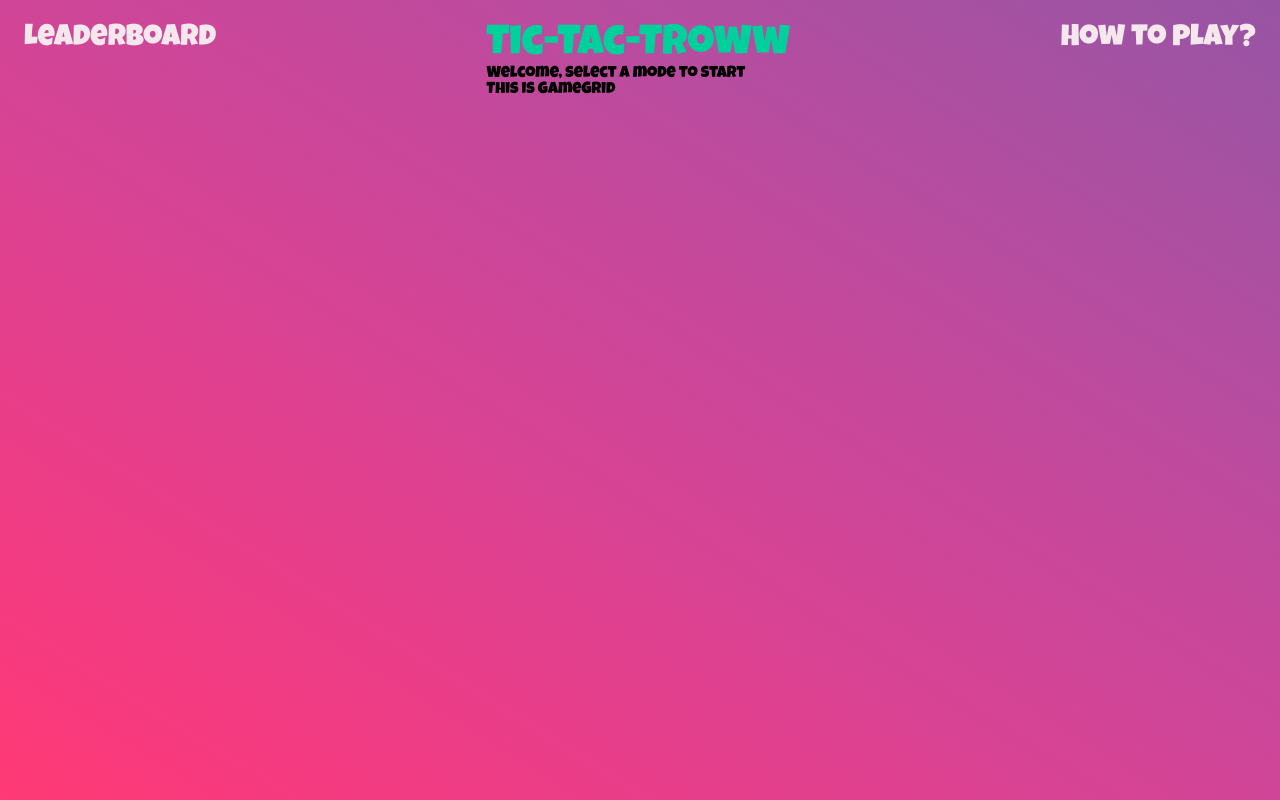
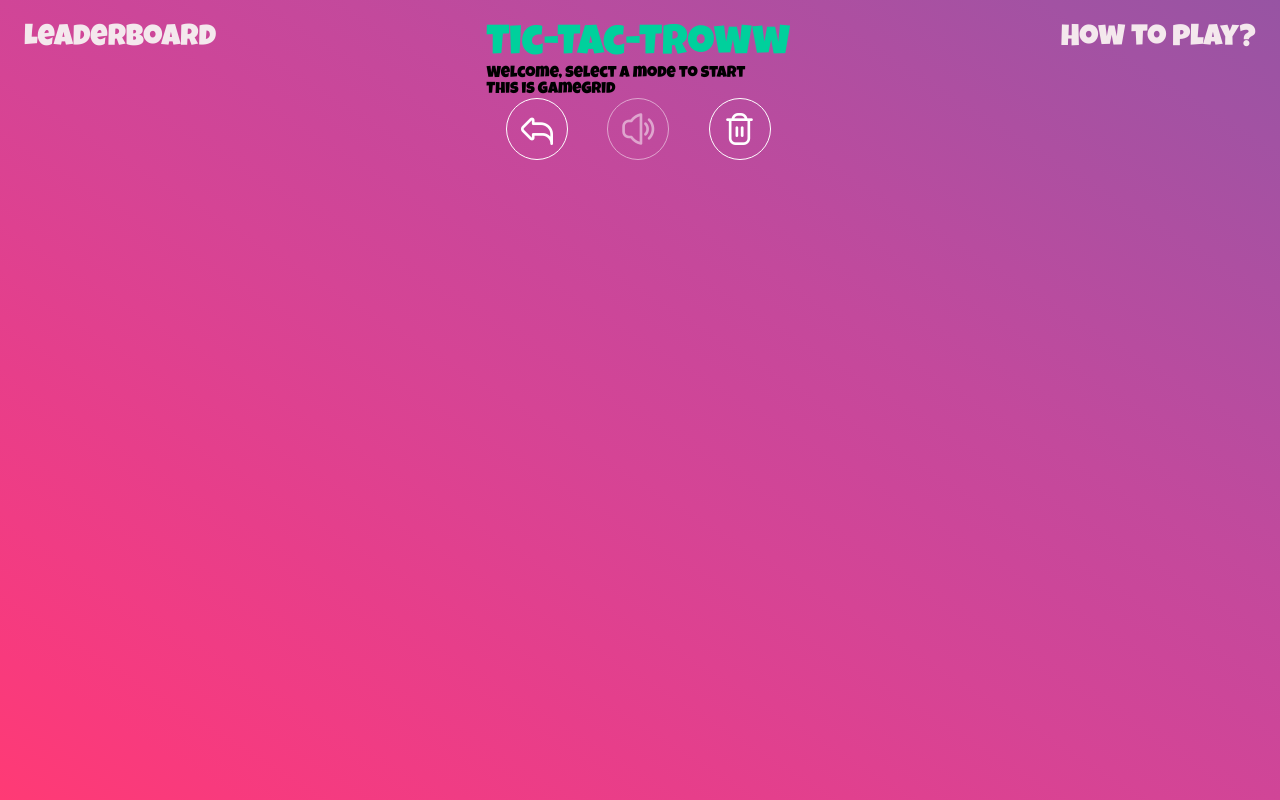
Before and after one commit to shuvamk-dev/tic-tac-troww, a React (Create React App) app: page / in a window 1280 px wide. Built offline with nearby package versions, Linux system fonts and the light colour scheme.

Commit message:
Add action buttons

```diff
--- a/public/index.html
+++ b/public/index.html
@@ -7,7 +7,7 @@
     <meta name="theme-color" content="#000000" />
     <meta
       name="description"
-      content="Web site created using create-react-app"
+      content="Who doesn't love tic-tac-toe? This is just another Tic-Tac-Toe :)"
     />
     <link rel="apple-touch-icon" href="%PUBLIC_URL%/logo192.png" />
     <link rel="preconnect" href="https://fonts.googleapis.com" />
@@ -17,15 +17,11 @@
       rel="stylesheet"
     />
     <link rel="manifest" href="%PUBLIC_URL%/manifest.json" />
-    <!--
-      Notice the use of %PUBLIC_URL% in the tags above.
-      It will be replaced with the URL of the `public` folder during the build.
-      Only files inside the `public` folder can be referenced from the HTML.
+    <link
+      rel="stylesheet"
+      href="https://cdn-uicons.flaticon.com/uicons-regular-rounded/css/uicons-regular-rounded.css"
+    />
 
-      Unlike "/favicon.ico" or "favicon.ico", "%PUBLIC_URL%/favicon.ico" will
-      work correctly both with client-side routing and a non-root public URL.
-      Learn how to configure a non-root public URL by running `npm run build`.
-    -->
     <title>TIC-TAC-TROWW</title>
   </head>
   <body>
--- a/src/components/GameSection/GameButtons/GameButtons.tsx
+++ b/src/components/GameSection/GameButtons/GameButtons.tsx
@@ -1,10 +1,27 @@
+import './gameButtons.css';
+
 import React from 'react';
 
 const GameButtons = () => {
+  const handleUndoBtnClick = () => {
+    console.log("Undo Done");
+  };
+  const handleMuteBtnClick = () => {
+    console.log("Mute Done");
+  };
+  const handleResetBtnClick = () => {
+    console.log("Game Reset");
+  };
   return (
-    <div>
-      <div>
-        <i className="fi-rr-undo"></i>
+    <div className="gbs01Container">
+      <div className="gbs01Icon" onClick={handleUndoBtnClick}>
+        <i className="fi-rr-undo flaticon"></i>
+      </div>
+      <div className={`gbs01Icon gbs10MuteIcon`} onClick={handleMuteBtnClick}>
+        <i className="fi-rr-volume flaticon"></i>
+      </div>
+      <div className="gbs01Icon" onClick={handleResetBtnClick}>
+        <i className="fi-rr-trash flaticon"></i>
       </div>
     </div>
   );
--- a/src/components/GameSection/GameButtons/gameButtons.css
+++ b/src/components/GameSection/GameButtons/gameButtons.css
@@ -0,0 +1,18 @@
+.gbs01Container {
+  display: flex;
+  justify-content: space-around;
+}
+.gbs01Icon {
+  display: flex;
+  align-items: center;
+  justify-content: center;
+  color: white;
+  font-size: 32px;
+  border: 1px solid white;
+  width: 60px;
+  height: 60px;
+  border-radius: 50%;
+}
+.gbs10MuteIcon {
+  opacity: 0.5;
+}
--- a/src/constants/theme/commonClasses.css
+++ b/src/constants/theme/commonClasses.css
@@ -1,3 +1,8 @@
 .sectionPadding {
   padding: 24px;
 }
+.flaticon {
+  display: flex;
+  justify-content: center;
+  align-items: center;
+}
```
